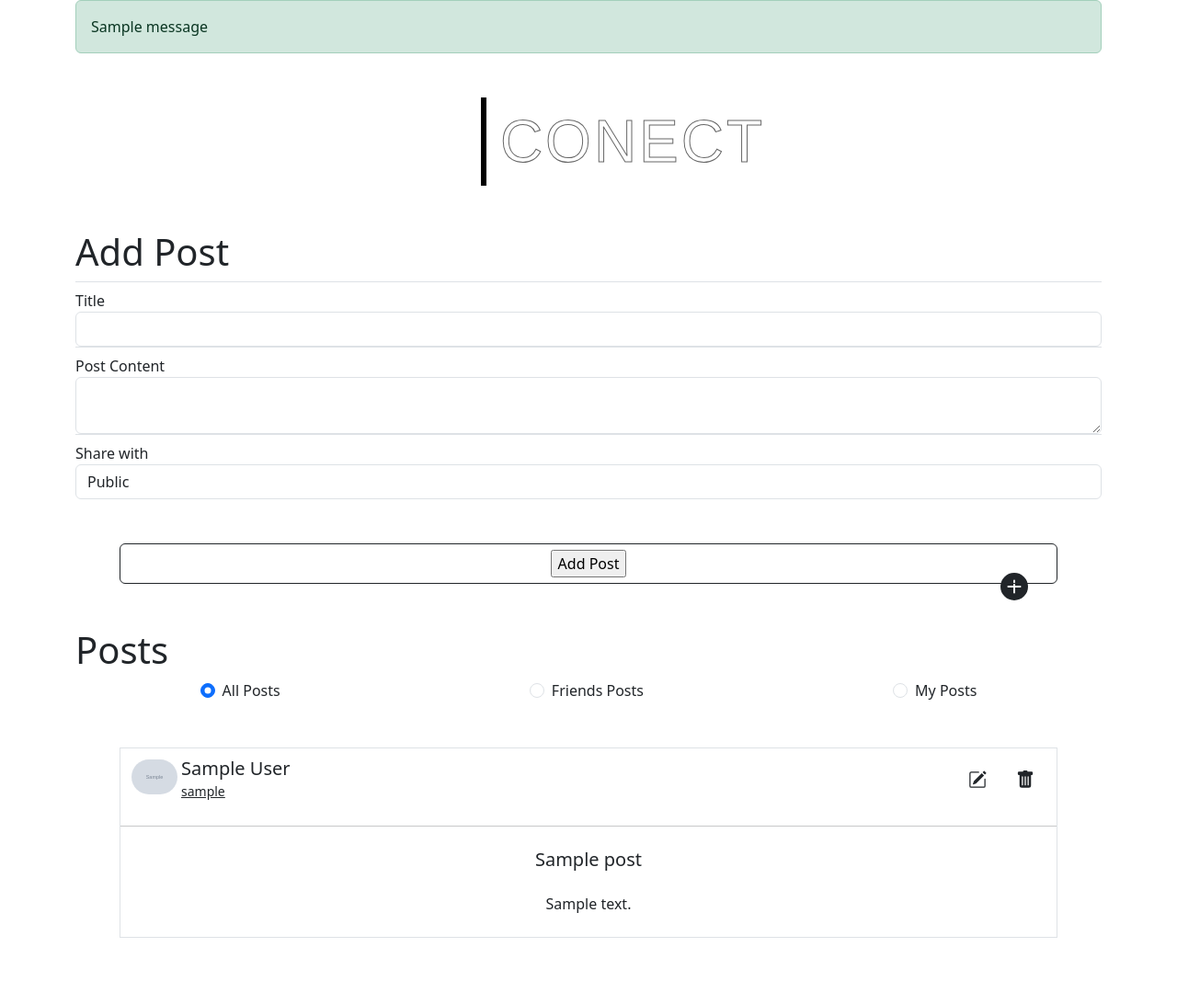
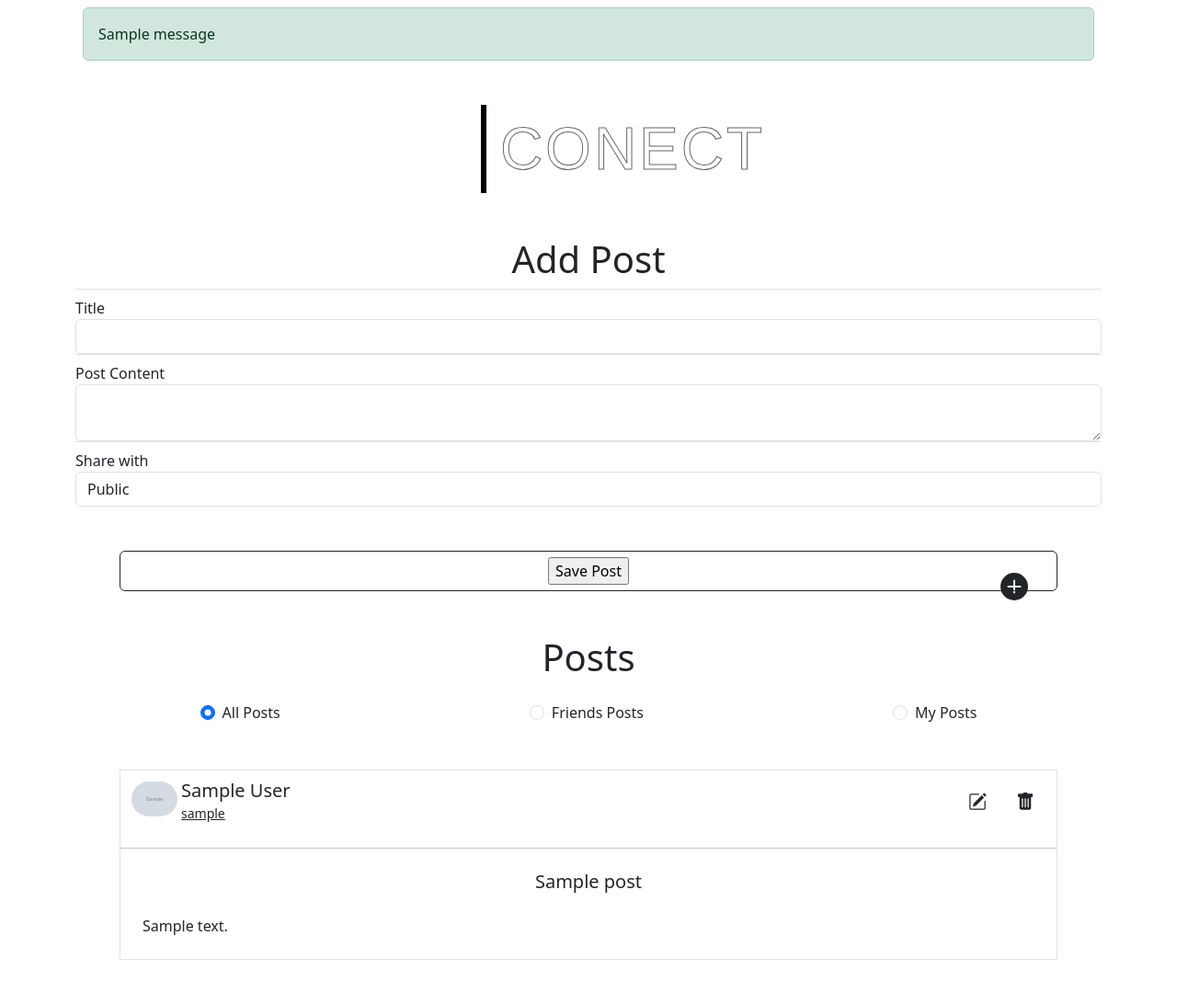
Before and after one commit to Amrabrazek/Flask-project, a Flask app: page / in a window 1280 px wide. Shown: the part 57-1149 px from the top of the page at 92% size. Before the commit the page ends 1077 px from the top, so only its background shows below. Run offline with Flask 3, Linux system fonts and the light colour scheme; a user stored in the database is signed in; tables that the repository leaves empty hold one stand-in row (values such as "Sample post"); grey boxes marked "Sample" are stand-in pictures; one stand-in notice (Sample message) is shown; some libraries are stand-ins or nearby versions.

Commit message:
commitng before changing

```diff
--- a/flask_react/forms.py
+++ b/flask_react/forms.py
@@ -126,5 +126,5 @@ class PostForm(FlaskForm):
                         choices=[('Public', 'Public'), ('Friends_only', 'Friends_only'), ('Only_me', 'Only_me')]
         )
     submit = SubmitField(
-        'Add Post'
+        'Save Post'
     )
--- a/flask_react/routes.py
+++ b/flask_react/routes.py
@@ -45,17 +45,15 @@ def delete_Post(post_id):
 @login_required
 def home(post_id = ""):
 
-    post_to_edit = ""
+    post_to_edit = ''
     if post_id :
         post_to_edit = Post.query.filter(Post.id == post_id).first()
-        print("post to edit")
-        print(post_to_edit.title)
 
-        form = PostForm()
+        form = PostForm(obj=post_to_edit)
+
         if form.validate_on_submit():
-            print("valid")
-            print(form.title.data)
             with app.app_context():
+                form.populate_obj(post_to_edit)
                 post_to_edit = Post.query.filter(Post.id == post_id).first()
                 post_to_edit.title = form.title.data
                 post_to_edit.content = form.content.data
@@ -64,7 +62,6 @@ def home(post_id = ""):
 
             flash("Post updated Successful", "success")
             return redirect(url_for('home'))
-
 
 
 
--- a/flask_react/static/JS/home.js
+++ b/flask_react/static/JS/home.js
@@ -38,11 +38,35 @@ function scrollToTop() {
     input.focus();
 }
 
-console.log("hello")
+
+// window.onload = function() {
+//   // your script goes here
+//     console.log('Page loaded');
+//     postcontent = "edit content"
+//     edit_form_content = document.getElementById('edit_form_content')
+//     console.log(edit_form_content);
+//     edit_form_content.value = postcontent
+// };
+
+postcontent = "xxxxxxxxxxxxxx"
+edit_form_content = document.getElementById('edit_form_content')
+// console.log(postcontent);
+edit_form_content.innertext = postcontent
 
 
 
-function openEditForm(postId) {
+function openEditForm(postcontent) {
+    console.log("hi")
+
+    form = document.getElementById('edit_post_container_id');
+    form.classList.remove('edit_post_container');
+    form.classList.add("edit_post_container2")
+
+    edit_form_content = document.getElementById('edit_form_content')
+    console.log(postcontent);
+    edit_form_content.innertext = postcontent
+
+
     // fetch('/edit_post/' + postId)
     //     .then(response => response.json())
     //     .then(data => {
@@ -52,6 +76,11 @@ function openEditForm(postId) {
     //     // Show edit form
     //     document.getElementById('edit-form').style.display = 'block';
     // });
+}
 
-    console.log(postId)
+function closetab(){
+    form = document.getElementById('edit_post_container_id');
+    form.classList.remove("edit_post_container2")
+    form.classList.add('edit_post_container');
+
 }
--- a/flask_react/static/css/home.css
+++ b/flask_react/static/css/home.css
@@ -174,3 +174,21 @@
   font-weight: bolder;
   cursor: pointer;
 }
+
+
+.edit_post_container2 {
+  width: 80%;
+  height: 60%;
+  position: fixed;
+  top: 20vh;
+  left: 10%;
+  display: flex;
+  flex-direction: column;
+  background-color: white;
+  padding: 1rem;
+  border: 2px solid black;
+  border-radius: 3rem;
+  transition: all 0.5s ease;
+  /* overflow-y: scroll; */
+  z-index: 1;
+}
--- a/flask_react/templates/base.html
+++ b/flask_react/templates/base.html
@@ -53,7 +53,7 @@
         {% with messages = get_flashed_messages(with_categories=True) %}
             {% if messages %}
                 {% for category, message in messages %}
-                    <div class="alert alert-{{ category }}">
+                    <div class=" m-2 alert alert-{{ category }}">
                         {{ message }}
                     </div>
                 {% endfor %}
--- a/flask_react/templates/home.html
+++ b/flask_react/templates/home.html
@@ -13,25 +13,31 @@
     </svg>
 </div>
 
+
+<!-- edit window -->
 {% if data.post_to_edit %}
+    <div class="edit_post_container" id="edit_post_container_id">
 
-    <div class="edit_post_container">
-
-    <div class="closesign" onclick="closetab()">
+        <!-- close sign -->
+        <a class="text-dark closesign" href="{{ url_for('home') }}"  onclick="closetab()">
+            <div  >
                 <svg xmlns="http://www.w3.org/2000/svg" width="30" height="30" fill="currentColor" class="bi bi-x-square-fill" viewBox="0 0 16 16">
                     <path d="M2 0a2 2 0 0 0-2 2v12a2 2 0 0 0 2 2h12a2 2 0 0 0 2-2V2a2 2 0 0 0-2-2H2zm3.354 4.646L8 7.293l2.646-2.647a.5.5 0 0 1 .708.708L8.707 8l2.647 2.646a.5.5 0 0 1-.708.708L8 8.707l-2.646 2.647a.5.5 0 0 1-.708-.708L7.293 8 4.646 5.354a.5.5 0 1 1 .708-.708z"/>
                 </svg>
             </div>
+        </a>
 
+        <!-- title -->
         <div class="d-flex justify-content-around">
             <h1>Edit Post</h1>
         </div>
 
+        <!-- edit form -->
         <div class="d-flex flex-column align-content-around border-1" >
-
             <form action="" method="POST">
                 {{ data.form.hidden_tag() }}
 
+                <!-- title -->
                 <fieldset class = "form-group">
                     <legend class="border-bottom mb4"></legend>
                     <div class="form-group">
@@ -71,24 +79,25 @@
                                 {% endfor %}
                             </div>
                         {% else %}
-                        {{ data.form.status(class = "form-control", value= data.post_to_edit.status) }}
+                            {{ data.form.status(class = "form-control ", value= data.post_to_edit.status ) }}
 
                         {% endif %}
                     </div>
                 </fieldset>
 
-            <div class="form-group btn btn-outline-dark m-5 d-flex justify-content-center">
-                {{ data.form.submit(class = "form-control-label") }}
+                <hr class="mt-4 mb-2">
+
+                <!-- submit button  -->
+                <div class="d-flex justify-content-around">
+                    {{ data.form.submit(class = "form-control-label form-group btn btn-outline-dark m-5 d-flex justify-content-center") }}
                 </div>
 
             </form>
-
         </div>
-
 </div>
-
 {% endif %}
 
+<!-- title -->
 <div class="d-flex w-100 justify-content-around m-5 ">
     <button data-text="Awesome" class="button">
         <span class="actual-text">&nbsp;CONECT&nbsp;</span>
@@ -96,8 +105,9 @@
     </button>
 </div>
 
-<h1>Add Post</h1>
+<div class="d-flex justify-content-around"><h1>Add Post</h1></div>
 
+<!-- add post form -->
     <div>
         <form action="" method="POST">
             {{ data.form.hidden_tag() }}
@@ -156,9 +166,9 @@
     </div>
 
 
-<div><h1>Posts</h1></div>
+<div class="d-flex justify-content-around m-3"><h1>Posts</h1></div>
 
-
+<!-- choose which posts you want to see -->
 <div class="d-flex justify-content-around ">
     <div class="form-check">
         <input class="form-check-input" type="radio" name="exampleRadios" id="publicid" value="option1" checked onchange="checkRadio()" >
@@ -264,6 +218,62 @@
                     </div>
                     <!-- <div class="w-100"></div> -->
 
+                    <div class="d-flex align-content-around" >
+                        <a class="text-dark d-flex flex-column justify-content-center m-2" href="{{ url_for('home' , post_id=post.Post.id) }}" onclick="openEditForm({{post.Post.id}})">
+                            <div class="d-flex flex-column justify-content-center m-2" >
+                                <svg xmlns="http://www.w3.org/2000/svg" width="20" height="20" fill="currentColor" class="bi bi-pencil-square" viewBox="0 0 16 16">
+                                    <path d="M15.502 1.94a.5.5 0 0 1 0 .706L14.459 3.69l-2-2L13.502.646a.5.5 0 0 1 .707 0l1.293 1.293zm-1.75 2.456-2-2L4.939 9.21a.5.5 0 0 0-.121.196l-.805 2.414a.25.25 0 0 0 .316.316l2.414-.805a.5.5 0 0 0 .196-.12l6.813-6.814z"/>
+                                    <path fill-rule="evenodd" d="M1 13.5A1.5 1.5 0 0 0 2.5 15h11a1.5 1.5 0 0 0 1.5-1.5v-6a.5.5 0 0 0-1 0v6a.5.5 0 0 1-.5.5h-11a.5.5 0 0 1-.5-.5v-11a.5.5 0 0 1 .5-.5H9a.5.5 0 0 0 0-1H2.5A1.5 1.5 0 0 0 1 2.5v11z"/>
+                                </svg>
+                            </div>
+                        </a>
+
+                        <a class="text-dark d-flex flex-column justify-content-center m-2" href="{{ url_for('delete_Post' , post_id=post.Post.id) }}">
+                            <div class="d-flex flex-column justify-content-center m-2">
+                                <svg xmlns="http://www.w3.org/2000/svg" width="20" height="20" fill="currentColor" class="bi bi-trash-fill" viewBox="0 0 16 16">
+                                    <path d="M2.5 1a1 1 0 0 0-1 1v1a1 1 0 0 0 1 1H3v9a2 2 0 0 0 2 2h6a2 2 0 0 0 2-2V4h.5a1 1 0 0 0 1-1V2a1 1 0 0 0-1-1H10a1 1 0 0 0-1-1H7a1 1 0 0 0-1 1H2.5zm3 4a.5.5 0 0 1 .5.5v7a.5.5 0 0 1-1 0v-7a.5.5 0 0 1 .5-.5zM8 5a.5.5 0 0 1 .5.5v7a.5.5 0 0 1-1 0v-7A.5.5 0 0 1 8 5zm3 .5v7a.5.5 0 0 1-1 0v-7a.5.5 0 0 1 1 0z"/>
+                                </svg>
+                            </div>
+                        </a>
+                    </div>
+
+
+                </div>
+            </div>
+            <hr>
+            <div class="m-2 d-flex post-info flex-column">
+                <div class="mb-2 h5 d-flex justify-content-around">{{post.Post.title}}</div>
+                <div class=" p-3  d-flex justify-content-center"><div>{{post.Post.content}}</div></div>
+            </div>
+
+        </div>
+{% endfor %}
+</div>
+
+<!-- all posts -->
+<div class="public_posts_container" id="public_posts_container">
+{% for post in data.posts_public %}
+
+        <div class="  containe post_container m-5 d-flex flex-column justify-content-around  border" >
+            <div class=" m-2 d-flex personal_info" >
+                <div class="m-1 ">
+                    <img class="rounded-5" width="50px" src="{{ '../static/profile_images/' + post.User.profile_image_filename }}" alt="">
+                </div>
+
+                <div class="d-flex w-100 justify-content-between">
+                    <div class="text-start d-flex flex-column justify-content-center">
+                        <div class=" text-start d-flex h5 mb-0 align-content-center justify-content-around ">
+                            {{post.User.first_name}} {{post.User.last_name}}
+                        </div>
+                        <div>
+                            <a class=" text-dark" href="{{ url_for('profile') }}">
+                                <small>
+                                    {{post.User.username}}
+                                </small>
+                            </a>
+                        </div>
+                    </div>
+                    <!-- <div class="w-100"></div> -->
 
                     <div class="d-flex align-content-around">
 
@@ -287,9 +297,8 @@
                         </div> -->
 
                         {% if post.Post.user_id == data.user.id %}
-
-                        <a class="text-dark d-flex flex-column justify-content-center m-2" href="{{ url_for('home' , post_id=post.Post.id) }}">
-                            <div class="d-flex flex-column justify-content-center m-2" onclick="openEditForm({{post.Post.id}})">
+                        <a class="text-dark d-flex flex-column justify-content-center m-2" onclick="openEditForm({{post.Post.content}})" href="{{ url_for('home' , post_id=post.Post.id) }}" >
+                            <div class="d-flex flex-column justify-content-center m-2" >
                                 <svg xmlns="http://www.w3.org/2000/svg" width="20" height="20" fill="currentColor" class="bi bi-pencil-square" viewBox="0 0 16 16">
                                     <path d="M15.502 1.94a.5.5 0 0 1 0 .706L14.459 3.69l-2-2L13.502.646a.5.5 0 0 1 .707 0l1.293 1.293zm-1.75 2.456-2-2L4.939 9.21a.5.5 0 0 0-.121.196l-.805 2.414a.25.25 0 0 0 .316.316l2.414-.805a.5.5 0 0 0 .196-.12l6.813-6.814z"/>
                                     <path fill-rule="evenodd" d="M1 13.5A1.5 1.5 0 0 0 2.5 15h11a1.5 1.5 0 0 0 1.5-1.5v-6a.5.5 0 0 0-1 0v6a.5.5 0 0 1-.5.5h-11a.5.5 0 0 1-.5-.5v-11a.5.5 0 0 1 .5-.5H9a.5.5 0 0 0 0-1H2.5A1.5 1.5 0 0 0 1 2.5v11z"/>
@@ -319,16 +328,19 @@
 
                 </div>
             </div>
+
             <hr>
+
             <div class="m-2 d-flex post-info flex-column">
                 <div class="mb-2 h5 d-flex justify-content-around">{{post.Post.title}}</div>
-                <div class=" p-3  d-flex justify-content-center"><div>{{post.Post.content}}</div></div>
+                <div class=" p-3  d-flex justify-content-center h-auto w-100"><div class=" h-auto w-100">{{post.Post.content}}</div></div>
             </div>
 
         </div>
 {% endfor %}
 </div>
 
+<!-- friends only posts -->
 <div class="friends_only_post_container d-none" id="friends_only_post_container">
     {% for post in data.friends_only_posts %}
 
```
Also changed, not shown: other parts of flask_react/templates/home.html (+5 -59 lines). Lines whose indentation alone changed are shown as unchanged.
